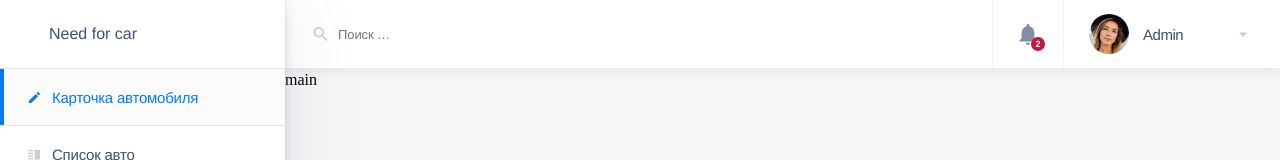
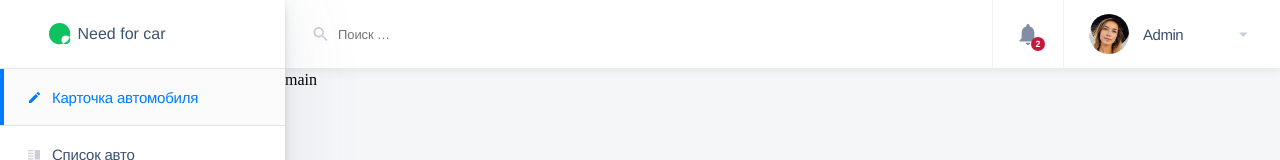
Before and after one commit to Zamdikhanov/carsharing-admin, a React (Create React App) app: page /carsharing-admin/ in a window 1280 px wide. Shown: the top 160 px of the page. Built offline with nearby package versions, Linux system fonts and the light colour scheme.

Commit message:
V-08 add logo

```diff
--- a/src/components/Header/Header.module.scss
+++ b/src/components/Header/Header.module.scss
@@ -208,7 +208,7 @@ $color_alert: #c4183c;
     }
     &::before,
     &::after {
-        content: '';
+        content: "";
     }
     &::before {
         top: 8px;
--- a/src/components/SideBar/SideBar.jsx
+++ b/src/components/SideBar/SideBar.jsx
@@ -1,11 +1,13 @@
 import { NavLink } from "react-router-dom";
 import links from "./constants";
 import css from "./SideBar.module.scss";
+import { ReactComponent as Logo } from "../../assets/logo.svg";
 
 function SideBar() {
   return (
     <div className={css.container}>
       <div className={css.header}>
+        <Logo className={css.header__logo} />
         <h3 className={css.header__title}>Need for car</h3>
       </div>
       <ul className={css.menu_list}>
--- a/src/components/SideBar/SideBar.module.scss
+++ b/src/components/SideBar/SideBar.module.scss
@@ -14,6 +14,15 @@ $color_alert: #c4183c;
     height: 68.5px;
     border-bottom: 1px solid $color_border;
     padding-left: 49px;
+    @media (max-width: 1023px) {
+        height: 49px;
+    }
+    &__logo {
+        fill: $color_main_accent;
+        height: 21.5px;
+        width: 21.5px;
+        margin-right: 7px;
+    }
     &__title {
         color: $color_title_text;
         font-family: "Helvetica", sans-serif;
--- a/src/pages/TemplatePage.jsx
+++ b/src/pages/TemplatePage.jsx
@@ -5,7 +5,6 @@ import SideBar from "../components/SideBar/SideBar";
 import css from "./TemplatePage.module.scss";
 
 function TemplatePage() {
-
   const [isShow, setIsShow] = useState(false);
 
   const handleClick = () => {
@@ -17,7 +16,7 @@ function TemplatePage() {
     <div className={css.bg}>
       <div className={css.wrapper}>
         <div className={css.page}>
-          <nav className={`${css.nav} ${isShow ? css.nav_showOnMobile : ''}`}>
+          <nav className={`${css.nav} ${isShow ? css.nav_showOnMobile : ""}`}>
             <SideBar />
           </nav>
           <div className={css.main_container}>
--- a/src/pages/TemplatePage.module.scss
+++ b/src/pages/TemplatePage.module.scss
@@ -9,7 +9,7 @@ $color_alert: #c4183c;
     min-height: 100vh;
     height: 100%;
     margin: 0 auto;
-    @media (max-width: 1439px) {
+    @media (max-width: 1399px) {
         width: 100%;
     }
 }
@@ -28,13 +28,14 @@ $color_alert: #c4183c;
         box-shadow: 0px 1px 75px rgba(90, 97, 105, 0.11), 0px 2px 4px rgba(90, 97, 105, 0.12), 0px 7.5px 11px rgba(90, 97, 105, 0.1), 0px 3.5px 17.5px rgba(165, 182, 201, 0.1);
         z-index: 1;
         overflow-y: auto;
-        transition: all 0.5s ease-in-out;
+        transition: left 3s ease-in 0.5s;
         @media (max-width: 1023px) {
             position: absolute;
-            left: -200%;
+            top: 0;
+            left: -100vw;
             &.nav_showOnMobile {
+                top: 0;
                 left: 0;
-                top: 0;
             }
         }
     }
```
Also changed, not shown: src/assets/logo.svg (added).
